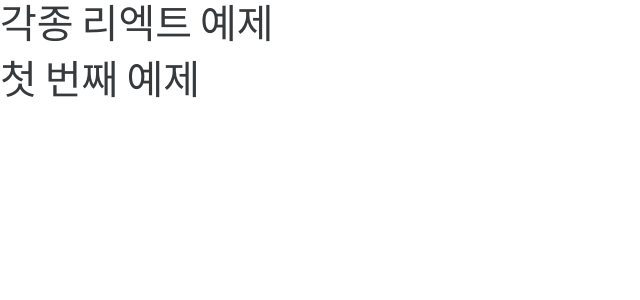
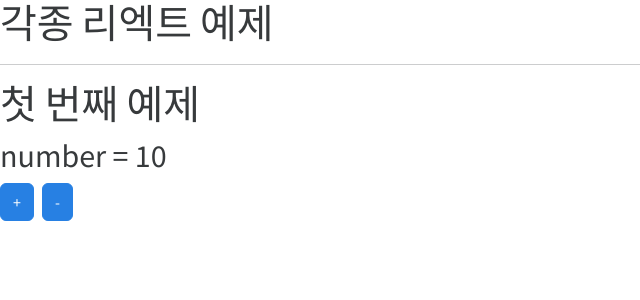
Before and after one commit to Ph2tiger/KH12-react, a React (Create React App) app in the folder demo03/: page / in a window 1280 px wide. Shown: the top 300 px of the page, without its empty margins (0-640 px from the left). Built offline with nearby package versions, Linux system fonts and the light colour scheme.

Commit message:
리액트 첫번째 변화 변수

```diff
--- a/demo03/src/App.js
+++ b/demo03/src/App.js
@@ -6,7 +6,7 @@ function App() {
   return (
     <>
     <h1>각종 리엑트 예제</h1>
-
+    <hr/>
     <Exam01/>
     </>
   );
--- a/demo03/src/components/Exam01.js
+++ b/demo03/src/components/Exam01.js
@@ -1,8 +1,30 @@
+import { useState } from "react";//react 모듈 중에서 useState만 골라서 불러오겠다
 
 function Exam01(){
+  //데이터
+  //- const는 값이 변하지 않는 변수를 의미
+  //- React는 화면을 자동으로 갱신해주기 때문에 불변값이 아니면 처리를 안해준다
+  //- 변경은 setter 메소드로 처리하도록 설정되어 있다
+  //- 변수를 선언할 때 setter 메소드까지 같이 만들도록 useState라는 명령을 제공한다
+
+  const [number, setNumber] = useState(10);
+  //--> number이라는 상태변수를 10으로 만들고 변경은 setNumber 함수로만 가능하개 하겠다
+
+  function plus(){
+    setNumber(number + 1);
+  }
+  function minus(){
+    setNumber(number - 1);
+  }
+
   return (
     <>
       <h1>첫 번째 예제</h1>
+      {/* 데이터를 출력 */}
+      <h2>number = {number}</h2>
+      {/* class를 부여할 때는 class가 아니라 className이라고 적어야 함 */}
+      <button className="btn btn-primary" onClick={plus}>+</button>
+      <button className="btn btn-primary ms-2" onClick={minus}>-</button>
     </>
   );
 }
```
